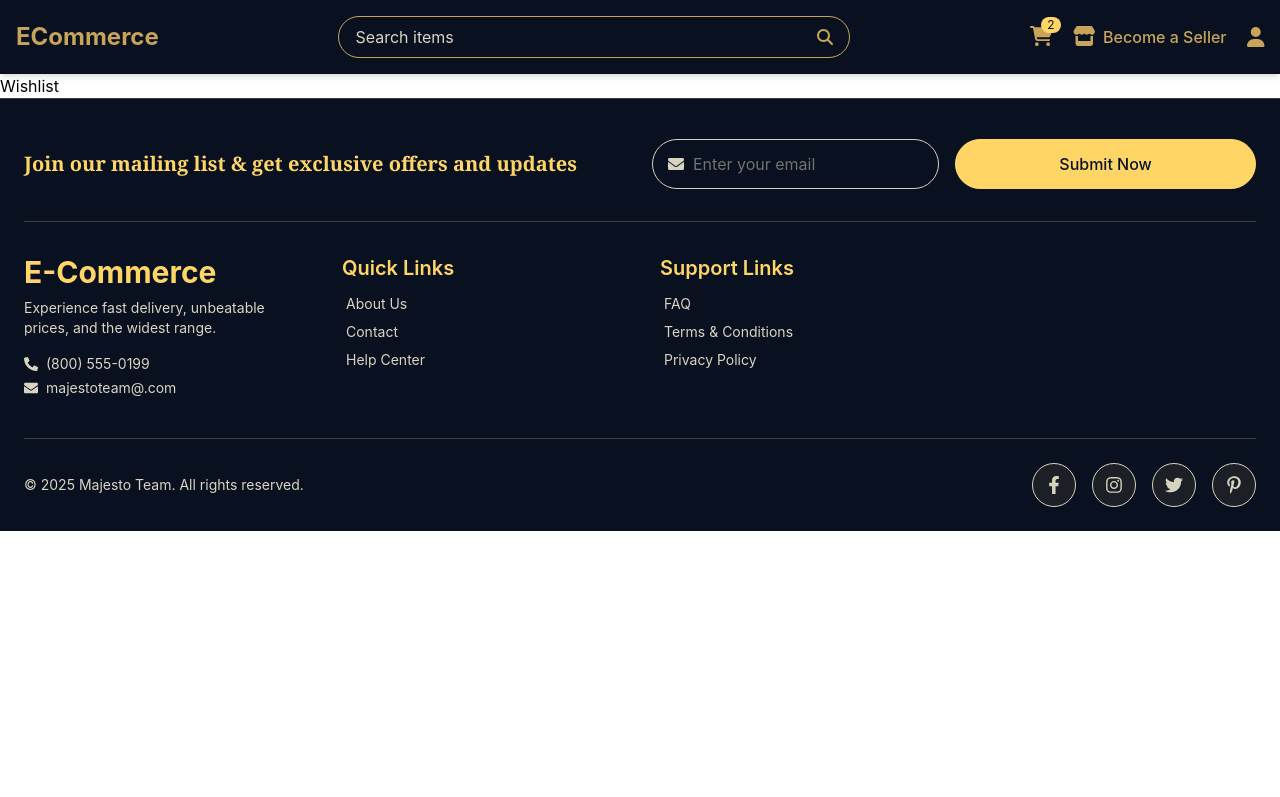
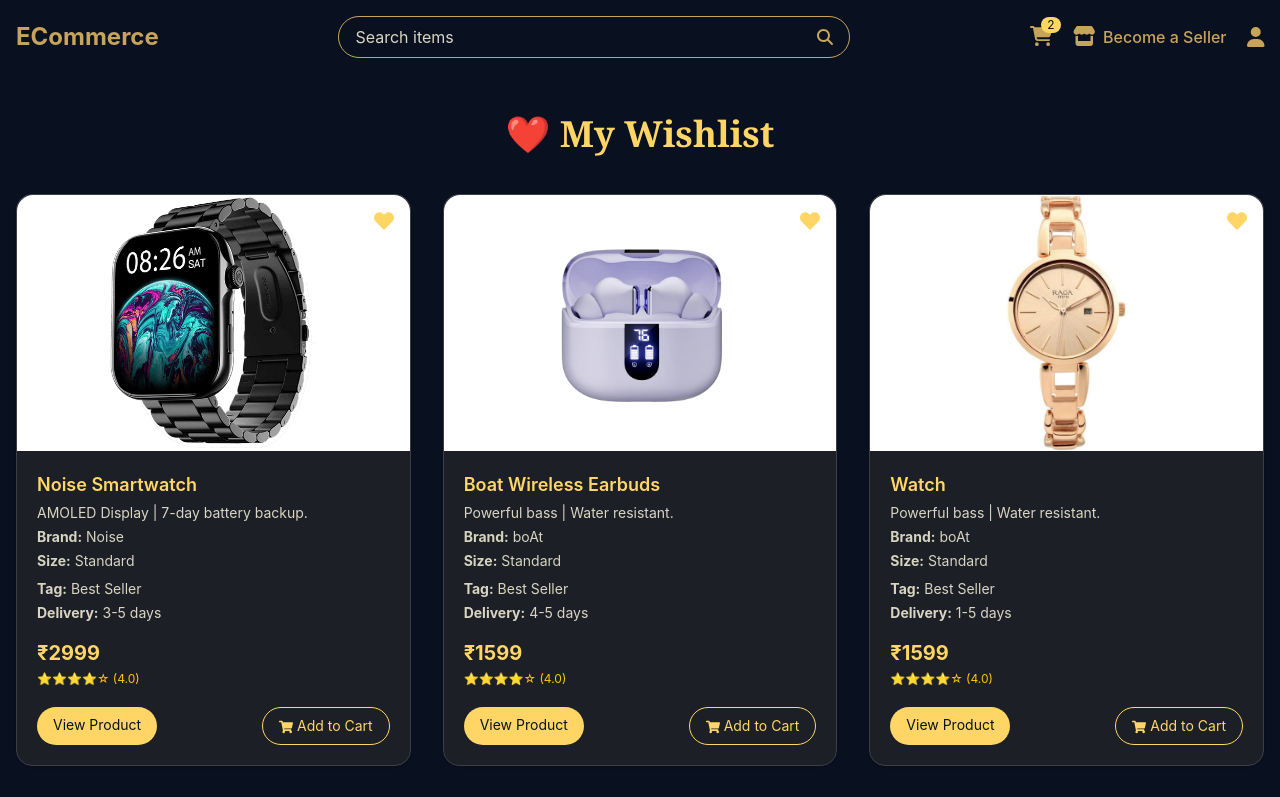
Before and after one commit to prince-sunsara/ECommerce-Frontend, a React (Vite) app: page /wishlist in a window 1280 px wide. Shown: the top 797 px of the page. Built offline with nearby package versions, Linux system fonts and the light colour scheme.

Commit message:
Add Wishlist page

```diff
--- a/src/context/CartContext.jsx
+++ b/src/context/CartContext.jsx
@@ -5,7 +5,7 @@
 
 const defaultCartItems = [
   {
-    id: 1,
+    id: 104,
     name: "Leather Handbag",
     brand: "Fossil",
     description: "Premium leather handbag with modern design.",
@@ -18,7 +18,7 @@
     selected: true,
   },
   {
-    id: 2,
+    id: 103,
     name: "Classic Watch",
     brand: "Titan",
     description: "Water resistant analog watch with metal strap.",
--- /dev/null
+++ b/src/context/WishlistContext.jsx
@@ -0,0 +1,78 @@
+import React, { createContext, useContext, useState } from "react";
+
+const WishlistContext = createContext();
+
+// ✅ Static default wishlist products
+const defaultWishlistItems = [
+  {
+    id: 101,
+    name: "Noise Smartwatch",
+    brand: "Noise",
+    description: "AMOLED Display | 7-day battery backup.",
+    price: 2999,
+    image: "./src/assets/images/smartwatch.png",
+    size: "Standard",
+    tag: "Best Seller",
+    delivery: "3-5 days",
+  },
+  {
+    id: 102,
+    name: "Boat Wireless Earbuds",
+    brand: "boAt",
+    description: "Powerful bass | Water resistant.",
+    price: 1599,
+    image: "./src/assets/images/earbuds.png",
+    size: "Standard",
+    tag: "Best Seller",
+    delivery: "4-5 days",
+  },
+  {
+    id: 103,
+    name: "Watch",
+    brand: "boAt",
+    description: "Powerful bass | Water resistant.",
+    price: 1599,
+    image: "./src/assets/images/watch.png",
+    size: "Standard",
+    tag: "Best Seller",
+    delivery: "1-5 days",
+  },
+  {
+    id: 104,
+    name: "Handbag",
+    brand: "boAt",
+    description: "Powerful bass | Water resistant.",
+    price: 1599,
+    image: "./src/assets/images/handbag.png",
+    size: "Standard",
+    tag: "Best Seller",
+    delivery: "3-6 days",
+  },
+];
+
+export const WishlistProvider = ({ children }) => {
+  const [wishlist, setWishlist] = useState(defaultWishlistItems); // ✅ set static initial wishlist
+
+  const addToWishlist = (product) => {
+    setWishlist((prev) => {
+      if (prev.find((item) => item.id === product.id)) return prev; // avoid duplicates
+      return [...prev, product];
+    });
+  };
+
+  const removeFromWishlist = (id) => {
+    setWishlist((prev) => prev.filter((item) => item.id !== id));
+  };
+
+  const isInWishlist = (id) => wishlist.some((item) => item.id === id);
+
+  return (
+    <WishlistContext.Provider
+      value={{ wishlist, addToWishlist, removeFromWishlist, isInWishlist }}
+    >
+      {children}
+    </WishlistContext.Provider>
+  );
+};
+
+export const useWishlist = () => useContext(WishlistContext);
--- a/src/main.jsx
+++ b/src/main.jsx
@@ -3,11 +3,14 @@
 import App from "./App.jsx";
 import "./styles/colors.css";
 import { CartProvider } from "./context/CartContext.jsx";
+import { WishlistProvider } from "./context/WishlistContext";
 
 createRoot(document.getElementById("root")).render(
   <StrictMode>
     <CartProvider>
-      <App />
+      <WishlistProvider>
+        <App />
+      </WishlistProvider>
     </CartProvider>
   </StrictMode>
 );
--- a/src/pages/CartPage.jsx
+++ b/src/pages/CartPage.jsx
@@ -96,29 +96,8 @@
 
                 {/* Quantity */}
                 <div className="flex justify-center items-center gap-2 text-sm">
-                  {item.quantity > 1 ? (
-                    <>
-                      <button
-                        onClick={() => updateQuantity(item.id, "dec")}
-                        className="p-1 sm:p-2 bg-[var(--primary-hover)] hover:bg-[var(--highlight-color)] text-[var(--button-text-color)] rounded-full"
-                      >
-                        <FaMinus />
-                      </button>
-                      <span className="font-semibold text-sm sm:text-base">
-                        {item.quantity}
-                      </span>
-                      <button
-                        onClick={() => updateQuantity(item.id, "inc")}
-                        className="p-1 sm:p-2 bg-[var(--primary-hover)] hover:bg-[var(--highlight-color)] text-[var(--button-text-color)] rounded-full"
-                      >
-                        <FaPlus />
-                      </button>
-                    </>
-                  ) : (
-                    <>
-                      <span className="font-semibold text-sm sm:text-base">
-                        {item.quantity}
-                      </span>
+                  {/* 👇 Minus OR Delete */}
+                  {item.quantity === 1 ? (
                     <button
                       onClick={() => removeItem(item.id)}
                       className="ml-2 text-red-500 hover:text-red-700"
@@ -126,14 +105,27 @@
                     >
                       <FaTrash />
                     </button>
+                  ) : (
+                    <button
+                      onClick={() => updateQuantity(item.id, "dec")}
+                      className="p-1 sm:p-2 bg-[var(--primary-hover)] hover:bg-[var(--highlight-color)] text-[var(--button-text-color)] rounded-full"
+                    >
+                      <FaMinus />
+                    </button>
+                  )}
+
+                  {/* Quantity */}
+                  <span className="font-semibold text-sm sm:text-base">
+                    {item.quantity}
+                  </span>
+
+                  {/* Always show + button */}
                   <button
                     onClick={() => updateQuantity(item.id, "inc")}
                     className="p-1 sm:p-2 bg-[var(--primary-hover)] hover:bg-[var(--highlight-color)] text-[var(--button-text-color)] rounded-full"
                   >
                     <FaPlus />
                   </button>
-                    </>
-                  )}
                 </div>
 
                 {/* Delivery */}
--- a/src/pages/Wishlist.jsx
+++ b/src/pages/Wishlist.jsx
@@ -1,5 +1,142 @@
+import React from "react";
+import { useWishlist } from "../context/WishlistContext";
+import { useCart } from "../context/CartContext";
+import { Link, useNavigate } from "react-router-dom";
+import { FaHeart, FaRegHeart, FaShoppingCart } from "react-icons/fa";
+
 const Wishlist = () => {
-  return <div>Wishlist</div>;
+  const { wishlist, removeFromWishlist, isInWishlist, addToWishlist } =
+    useWishlist();
+  const { addToCart } = useCart();
+  // hook for navigation
+  const navigate = useNavigate();
+  // Handle Add to Cart and redirect
+  const handleAddToCart = (item) => {
+    addToCart(item);
+    navigate("/user-cart"); // redirect to cart page
+  };
+  return (
+    <div className="min-h-screen bg-[var(--primary-bg)] text-[var(--text-light)] px-4 py-10">
+      <div className="max-w-7xl mx-auto">
+        <h1 className="text-3xl sm:text-4xl font-bold text-center font-serif text-[var(--highlight-color)] mb-10">
+          ❤️ My Wishlist
+        </h1>
+
+        {wishlist.length === 0 ? (
+          <div className="text-center py-10 text-[var(--text-dark-light)]">
+            <p className="text-lg">Your wishlist is currently empty.</p>
+            <Link
+              to="/products"
+              className="inline-block mt-4 px-6 py-2 rounded-full bg-[var(--highlight-color)] text-[var(--button-text-color)] hover:bg-[var(--link-hover)] transition"
+            >
+              Start Browsing
+            </Link>
+          </div>
+        ) : (
+          <div className="grid gap-8 grid-cols-1 sm:grid-cols-2 lg:grid-cols-3">
+            {wishlist.map((item) => (
+              <div
+                key={item.id}
+                className="relative bg-[var(--input-bg)] border border-[var(--border-color)] rounded-2xl shadow-sm hover:shadow-2xl transition duration-300 group"
+              >
+                {/* Toggle Wishlist Heart */}
+                <button
+                  onClick={() =>
+                    isInWishlist(item.id)
+                      ? removeFromWishlist(item.id)
+                      : addToWishlist(item)
+                  }
+                  className="absolute top-4 right-4 text-xl z-10"
+                  title={
+                    isInWishlist(item.id)
+                      ? "Remove from Wishlist"
+                      : "Add to Wishlist"
+                  }
+                >
+                  {isInWishlist(item.id) ? (
+                    <FaHeart className="text-[var(--highlight-color)] hover:scale-110 transition" />
+                  ) : (
+                    <FaRegHeart className="text-gray-400 hover:text-[var(--highlight-color)] hover:scale-110 transition" />
+                  )}
+                </button>
+
+                {/* Product Image */}
+                <div className="overflow-hidden rounded-t-2xl bg-white">
+                  <img
+                    src={item.image}
+                    alt={item.name}
+                    className="w-full h-64 object-contain transition-transform duration-300 group-hover:scale-105"
+                  />
+                </div>
+
+                {/* Content */}
+                <div className="p-5 flex flex-col justify-between">
+                  <div>
+                    <h2 className="text-lg font-semibold text-[var(--highlight-color)] truncate">
+                      {item.name}
+                    </h2>
+
+                    <p className="text-sm text-[var(--text-dark-light)] mt-1 line-clamp-2">
+                      {item.description}
+                    </p>
+
+                    <p className="text-sm mt-1">
+                      <strong>Brand:</strong> {item.brand}
+                    </p>
+                    <p className="text-sm mt-1">
+                      <strong>Size:</strong> {item.size || "Standard"}
+                    </p>
+
+                    {/* Tag & Delivery */}
+                    <div className="mt-2 text-sm text-[var(--text-dark-light)] space-y-1">
+                      {item.tag && (
+                        <p>
+                          <strong>Tag:</strong> {item.tag}
+                        </p>
+                      )}
+                      {item.delivery && (
+                        <p>
+                          <strong>Delivery:</strong> {item.delivery}
+                        </p>
+                      )}
+                    </div>
+
+                    {/* Price */}
+                    <p className="text-xl font-bold text-[var(--highlight-color)] mt-4">
+                      ₹{item.price}
+                    </p>
+
+                    {/* Static Ratings (optional) */}
+                    <div className="text-xs mt-1 text-yellow-400">
+                      ⭐⭐⭐⭐☆ (4.0)
+                    </div>
+                  </div>
+
+                  {/* Actions */}
+                  <div className="mt-5 flex justify-between gap-2">
+                    <Link
+                      to={`/product/${item.id}`}
+                      className="text-sm px-4 py-2 rounded-full bg-[var(--highlight-color)] text-[var(--button-text-color)] hover:bg-[var(--link-hover)] transition"
+                    >
+                      View Product
+                    </Link>
+
+                    <button
+                      onClick={() => handleAddToCart(item)}
+                      className="text-sm px-4 py-2 rounded-full border border-[var(--highlight-color)] text-[var(--highlight-color)] hover:bg-[var(--highlight-color)] hover:text-[var(--button-text-color)] transition"
+                    >
+                      <FaShoppingCart className="inline-block mr-1" />
+                      Add to Cart
+                    </button>
+                  </div>
+                </div>
+              </div>
+            ))}
+          </div>
+        )}
+      </div>
+    </div>
+  );
 };
 
 export default Wishlist;
```
Also changed, not shown: src/assets/images/earbuds.png (added), src/assets/images/smartwatch.png (added). Lines whose indentation alone changed are shown as unchanged.
